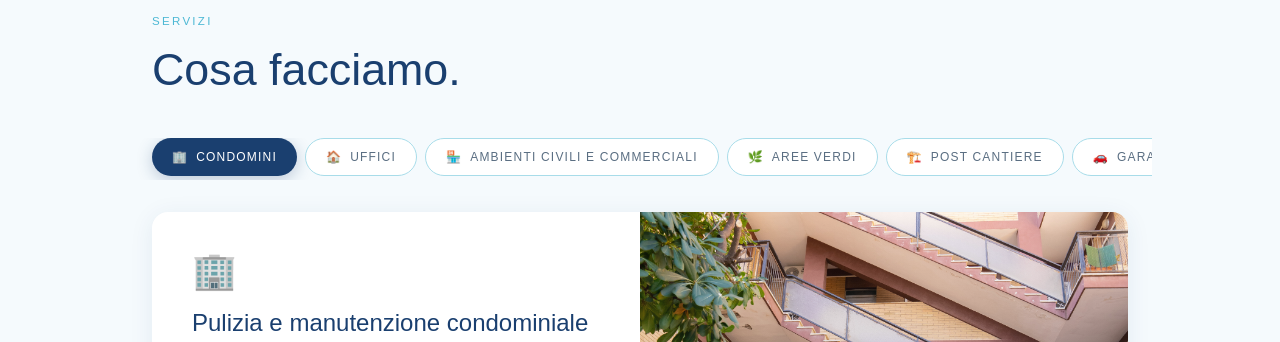
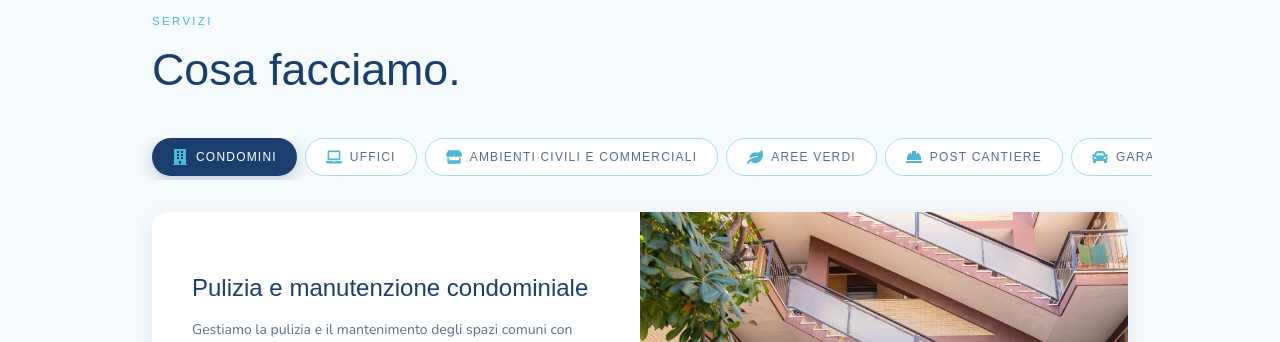
Before and after one commit to alelodato/it-pulizie, a Next.js app: page / in a window 1280 px wide. Shown: the part 1720-2062 px from the top of the page. Built offline with nearby package versions, Linux system fonts and the light colour scheme; no server answers; a web font is replaced by a local one.

Commit message:
modificato icone sezione servizi

```diff
--- a/components/ServiziTabs.js
+++ b/components/ServiziTabs.js
@@ -1,14 +1,15 @@
 'use client'
 
+import { FaBuilding, FaLaptop, FaStore, FaLeaf, FaHardHat, FaCar } from 'react-icons/fa'
 import { useState } from 'react'
 import Image from 'next/image'
 
 const servizi = [
     {
         tab: 'Condomini',
-        icon: '🏢',
+        icon: <FaBuilding size={16} className="text-celeste" />,
         titolo: 'Pulizia e manutenzione condominiale',
-        desc: 'Gestiamo la pulizia e il mantenimento degli spazi comuni con interventi programmati e continui. \nScale, ingressi, androni, ascensori e aree condivise vengono trattati con attenzione e regolarità.',
+        desc: 'Gestiamo la pulizia e il mantenimento degli spazi comuni con interventi programmati e continui. Scale, ingressi, androni, ascensori e aree condivise vengono trattati con attenzione e regolarità.',
         punti: [
             'Interventi programmati in base alle esigenze dello stabile',
             'Pulizia di scale, ingressi, androni e ascensori',
@@ -19,7 +20,7 @@ const servizi = [
     },
     {
         tab: 'Uffici',
-        icon: '🏠',
+        icon: <FaLaptop size={16} className="text-celeste" />,
         titolo: 'Pulizia per ambienti di lavoro',
         desc: 'Servizi di pulizia organizzati per uffici e ambienti professionali, con interventi pianificati in base agli orari e alle necessità operative della struttura.',
         punti: [
@@ -32,7 +33,7 @@ const servizi = [
     },
     {
         tab: 'Ambienti Civili e Commerciali',
-        icon: '🏪',
+        icon: <FaStore size={16} className="text-celeste" />,
         titolo: 'Ambienti civili e commerciali',
         desc: 'Offriamo servizi di pulizia per attività commerciali, locali, strutture ricettive, spazi dedicati agli eventi e altri ambienti aperti al pubblico. Garantiamo interventi efficaci e ambienti sempre puliti, ordinati e accoglienti.',
         punti: [
@@ -46,7 +47,7 @@ const servizi = [
     },
     {
         tab: 'Aree Verdi',
-        icon: '🌿',
+        icon: <FaLeaf size={16} className="text-celeste" />,
         titolo: 'Gestione aree verdi',
         desc: 'Cura e manutenzione delle aree verdi condominiali e private. Un servizio continuativo per mantenere gli spazi esterni ordinati e curati durante tutto l\'anno.',
         punti: [
@@ -59,9 +60,9 @@ const servizi = [
     },
     {
         tab: 'Post Cantiere',
-        icon: '🏗️',
+        icon: <FaHardHat size={16} className="text-celeste" />,
         titolo: 'Sgrossi e pulizie post-lavori',
-        desc: `Interventi dedicati alla pulizia di ambienti dopo lavori edili o ristrutturazioni.   Rimuoviamo polvere, residui e sporco da cantiere per riconsegnare spazi puliti e pronti all’uso.`,
+        desc: 'Interventi dedicati alla pulizia di ambienti dopo lavori edili o ristrutturazioni. Rimuoviamo polvere, residui e sporco da cantiere per riconsegnare spazi puliti e pronti all\'uso.',
         punti: [
             'Pulizia profonda di pavimenti e superfici',
             'Trattamento vetri, infissi e serramenti',
@@ -71,7 +72,7 @@ const servizi = [
     },
     {
         tab: 'Garage',
-        icon: '🚗',
+        icon: <FaCar size={16} className="text-celeste" />,
         titolo: 'Garage e aree esterne',
         desc: 'Pulizia di garage, parcheggi coperti e spazi esterni con attrezzature professionali adatte a superfici ad alto utilizzo.',
         punti: [
@@ -92,7 +93,7 @@ export default function ServiziTabs() {
         <div>
             {/* Tab bar — scroll orizzontale su mobile */}
             <div className="overflow-x-auto pb-1 -mx-6 px-6">
-                <div className="flex gap-2 w-max min-w-full">
+                <div className="flex gap-2 w-max">
                     {servizi.map((item, i) => (
                         <button
                             key={item.tab}
@@ -119,7 +120,6 @@ export default function ServiziTabs() {
 
                     {/* Testo */}
                     <div className="p-10 flex flex-col justify-center order-2 md:order-1">
-                        <div className="text-4xl mb-4">{s.icon}</div>
                         <h3 className="font-heading text-blu text-2xl mb-4 leading-tight">{s.titolo}</h3>
                         <p className="font-body font-light text-site-gray text-sm leading-relaxed mb-6">{s.desc}</p>
                         <ul className="flex flex-col gap-2.5">
```
